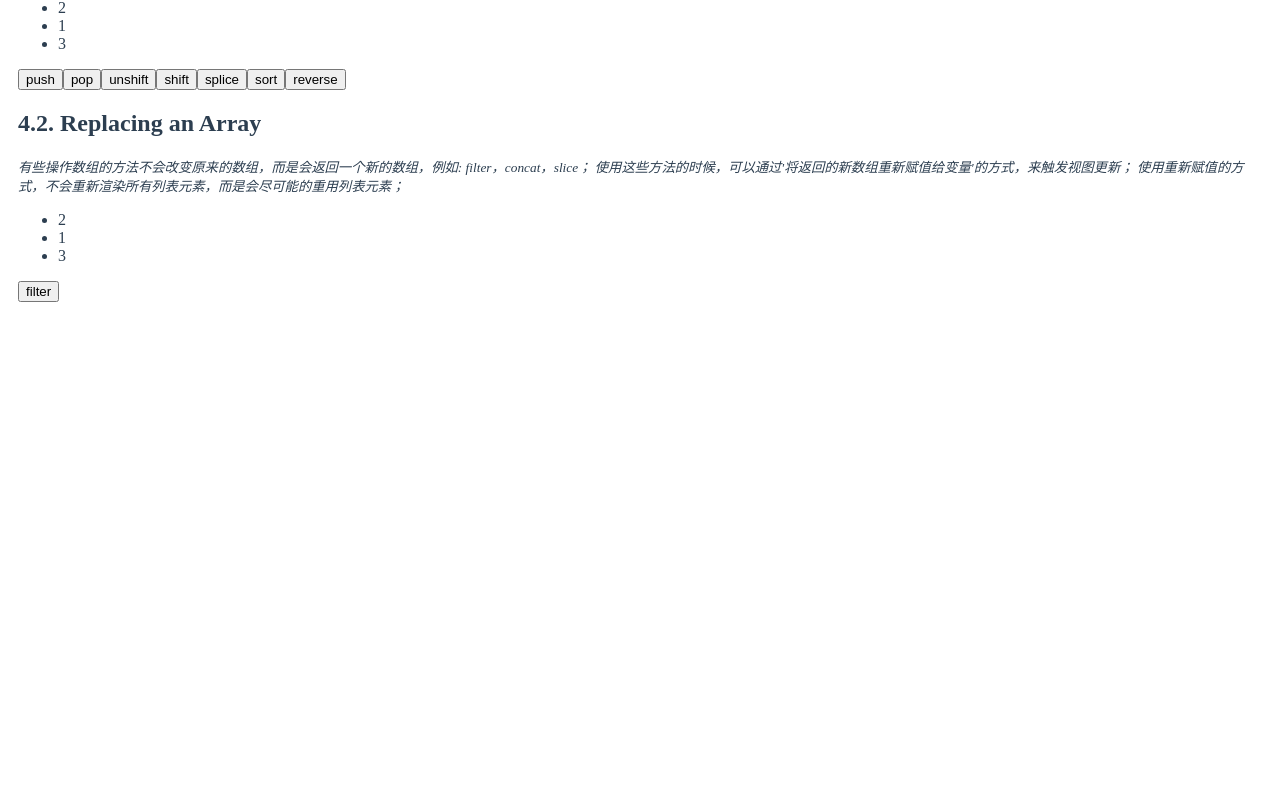
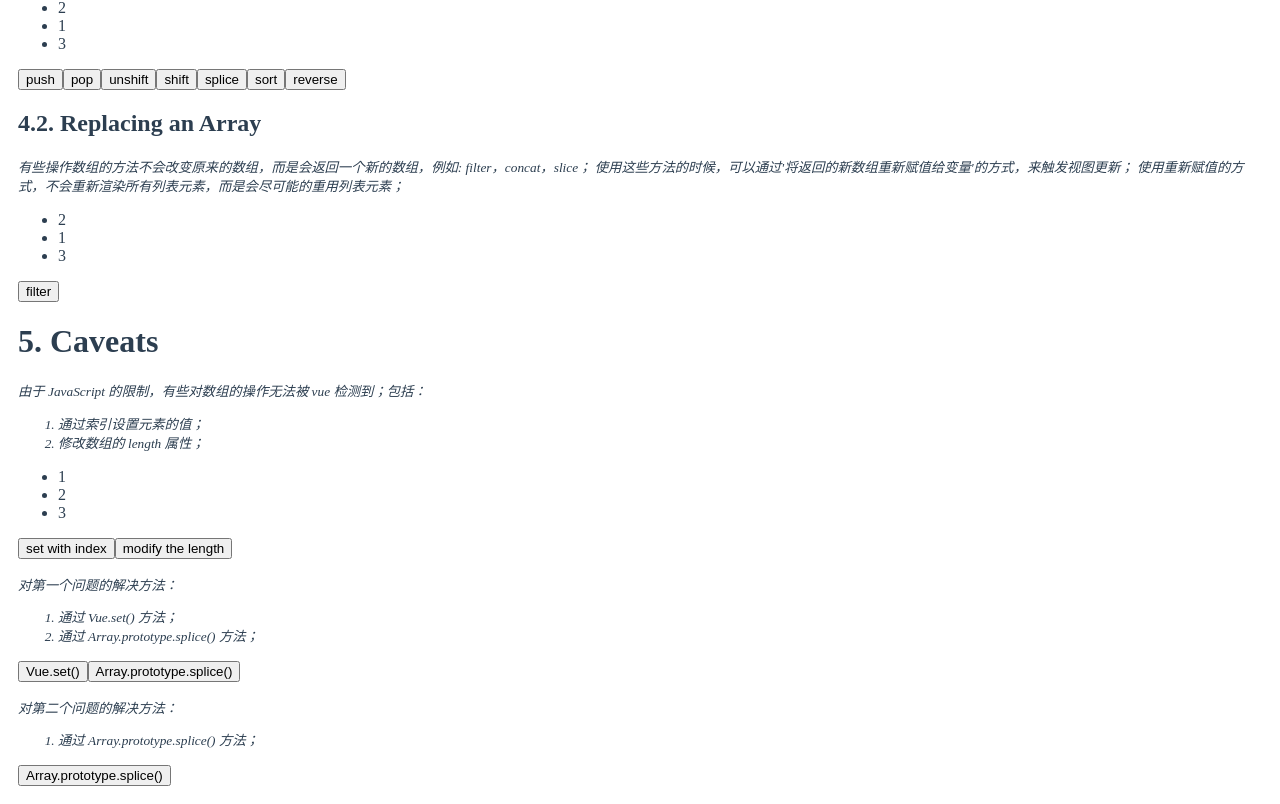
Before and after one commit to luotaoyeah/learning-vue, a Vue app: page /#/guide/list-rendering in a window 1280 px wide. Shown: the part 1513-2317 px from the top of the page. Before the commit the page ends 1833 px from the top, so only its background shows below. Built offline with nearby package versions, Linux system fonts and the light colour scheme.

Commit message:
v-for: array change detection: caveats

```diff
--- a/src/doc/guide/list-rendering/v-for/index.vue
+++ b/src/doc/guide/list-rendering/v-for/index.vue
@@ -6,6 +6,7 @@
     <VForWithObject></VForWithObject>
     <VForWithKey></VForWithKey>
     <VForArrayChangeDetection></VForArrayChangeDetection>
+    <VForCaveats></VForCaveats>
   </div>
 </template>
 <script>
@@ -13,6 +14,7 @@ import VFor from "./v-for";
 import VForWithObject from "./v-for-with-object";
 import VForWithKey from "./v-for-key";
 import VForArrayChangeDetection from "./v-for-array-change-detection";
+import VForCaveats from "./v-for-caveat";
 
 export default {
   data() {
@@ -22,7 +24,8 @@ export default {
     VFor,
     VForWithObject,
     VForWithKey,
-    VForArrayChangeDetection
+    VForArrayChangeDetection,
+    VForCaveats
   }
 };
 </script>
--- /dev/null
+++ b/src/doc/guide/list-rendering/v-for/v-for-caveat.vue
@@ -0,0 +1,77 @@
+<template>
+  <div>
+    <h1>5. Caveats</h1>
+    <p>
+      <small>
+        <i>
+          由于 JavaScript 的限制，有些对数组的操作无法被 vue 检测到；包括：
+          <ol>
+            <li>通过索引设置元素的值；</li>
+            <li>修改数组的 length 属性；</li>
+          </ol>
+        </i>
+      </small>
+    </p>
+    <ul>
+      <li
+        v-for="item in items"
+        :key="item"
+      >{{item}}
+      </li>
+    </ul>
+    <button @click="handle01">set with index</button>
+    <button @click="handle02">modify the length</button>
+    <p>
+      <small>
+        <i>
+          对第一个问题的解决方法：
+          <ol>
+            <li>通过 Vue.set() 方法；</li>
+            <li>通过 Array.prototype.splice() 方法；</li>
+          </ol>
+        </i>
+      </small>
+    </p>
+    <button @click="handle03">Vue.set()</button>
+    <button @click="handle04">Array.prototype.splice()</button>
+    <p>
+      <small>
+        <i>
+          对第二个问题的解决方法：
+          <ol>
+            <li>通过 Array.prototype.splice() 方法；</li>
+          </ol>
+        </i>
+      </small>
+    </p>
+    <button @click="handle05">Array.prototype.splice()</button>
+  </div>
+</template>
+<script>
+export default {
+  data() {
+    return {
+      items: [1, 2, 3]
+    };
+  },
+  methods: {
+    handle01() {
+      this.items[0] = "tom";
+    },
+    handle02() {
+      this.items.length = 2;
+    },
+    handle03() {
+      this.$set(this.items, 0, "tom");
+    },
+    handle04() {
+      this.items.splice(0, 1, "tom");
+    },
+    handle05() {
+      this.items.splice(2);
+    }
+  }
+};
+</script>
+<style scoped>
+</style>
```
